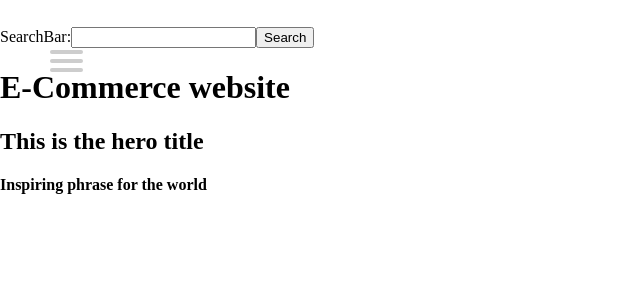
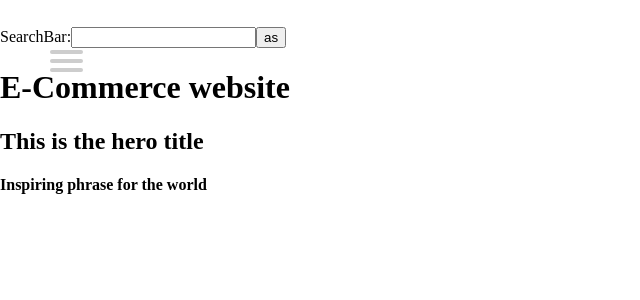
Before and after one commit to Fiend-Shadow/e-commerce-front-end, a React (Create React App) app: page / in a window 1280 px wide. Shown: the top 300 px of the page, without its empty margins (0-640 px from the left). Built offline with nearby package versions, Linux system fonts and the light colour scheme; no server answers.

Commit message:
show results on searchPage general refactoring move search function to searchPage and componentDidMount

```diff
--- a/package.json
+++ b/package.json
@@ -7,6 +7,7 @@
     "@testing-library/react": "^9.4.1",
     "@testing-library/user-event": "^7.2.1",
     "axios": "^0.19.2",
+    "query-string": "^6.11.1",
     "react": "^16.13.0",
     "react-dom": "^16.13.0",
     "react-router": "^5.1.2",
--- a/src/components/SearchBar.js
+++ b/src/components/SearchBar.js
@@ -3,7 +3,7 @@ import searchService from "./../lib/search-service";
 import Axios from "axios";
 import {Link} from "react-router-dom";
 import SearchPage from "./../pages/SearchPage";
-
+import { withRouter } from "react-router";
 
 class SearchBar extends React.Component {
     state = {
@@ -33,36 +33,25 @@ class SearchBar extends React.Component {
   };
 
 
-  // handleSubmitSearch = (event) => {
-    // event.preventDefault()
-    // alert('something was submitted: ' + this.state.value);
-    // console.log('something was submitted: ');
+  handleSubmitSearch = (event) => {
+    event.preventDefault();
+    const {productName} = this.state ;
 
-    // Axios.post("http://localhost:5000/order/searchPage" ,
-    //            {productName:this.state.productName}, {withCredentials: true})
-      // .then( result => {
-
-      //   return <SearchPage data={result} />
-        //redirect to searchPage
-        // with productName info
-        // console.log(productName);
-      // })
-      // .catch(err =>
-      //   console.log('An error for the search goes here')
-      // )
-  // };
+    this.props.history.push(`/searchPage?product=${productName}`)
+  };
 
   render () {
     return (
-
-         <form onSubmit={this.props.productByName(this.state.productName)}>
+      // <form onSubmit={this.props.productByName(this.state.productName)}>
+         <form onSubmit={this.handleSubmitSearch}>
         <label>
           SearchBar:
           <input type="text" name = "productName" value={this.state.value} onChange={this.handleChange} />
         </label>
-        <Link to ="/searchPage" data={this.props.productByName(this.state.value)}>
+        <button type="submit">as</button>
+        {/* <Link to ="/searchPage" data={this.props.productByName(this.state.value)}>
         <input type="submit" value="Search" />
-        </Link>
+        </Link> */}
       </form>
 
 
@@ -70,4 +59,4 @@ class SearchBar extends React.Component {
   }
 }
 
-export default SearchBar;
+export default withRouter(SearchBar);
--- a/src/pages/SearchPage.js
+++ b/src/pages/SearchPage.js
@@ -2,12 +2,34 @@ import React, { Component } from "react";
 //
 // import products from './products.json'
 // import Products from './Products';
-import Axios from 'axios';
-
+import axios from 'axios';
+import queryString from 'query-string';
 class  SearchPage extends Component {
   state = {
-    productObj: {}
+    products: []
   }
+
+
+  componentDidMount() {
+    const values = queryString.parse(this.props.location.search)
+    const productName = values.product;
+    this.searchResult(productName);
+  }
+
+
+  searchResult = (oneProduct) => {
+    // e.preventDefault();
+
+    axios.post("http://localhost:5000/product/searchPage" ,
+               {productName:oneProduct}, {withCredentials: true})
+    .then((response) => {
+      this.setState({products:response.data});
+    })
+    .catch((err) => {
+      console.log(err);
+    });
+  }
+
 
   // newOrderAttempt1 = () => {
   //   const selectedProduct =
@@ -28,7 +50,7 @@ class  SearchPage extends Component {
     // alert('Add order btn pressed' + this.state.value);
     // console.log('submit order btn pressed:', this.state.value);
 
-    Axios.post("http://localhost:5000/product/searchPage" ,
+    axios.post("http://localhost:5000/product/searchPage" ,
       {productObj:this.state.productObj}, {withCredentials: true})
 
       .then( result => {
@@ -48,7 +70,14 @@ class  SearchPage extends Component {
       <div>
         <h1>Search Results Page</h1>
         <ul>
-          <li>{console.log(this.props)}</li>
+        {
+          this.state.products.length > 0
+            ? this.state.products.map((prod) => {
+              return <li key={prod._id}> {prod.productName}</li>
+            }
+          ) : null
+        }
+          <li></li>
           {/* <li>{this.props.data}</li> */}
           <li>Product 3</li>
           <li>Product 4</li>
```
Also changed, not shown: 1 other file (tests, documents, lock files or other folders).
